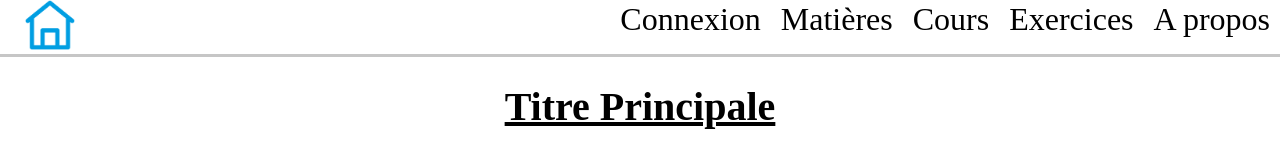
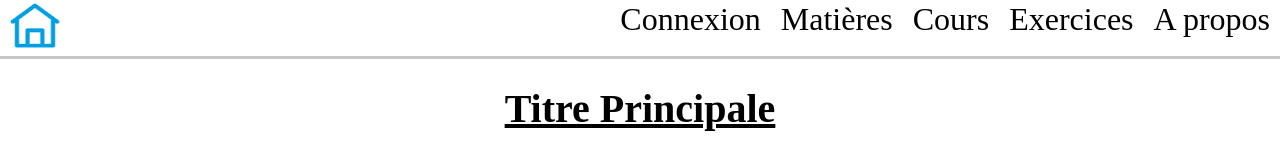
Before and after one commit to clement-gh/Cahier-vacance-Esirem, a React (Create React App) app in the folder front/: page / in a window 1280 px wide. Shown: the top 160 px of the page. Built offline with nearby package versions, Linux system fonts and the light colour scheme.

Commit message:
modif css icons

```diff
--- a/front/src/components/navbar.css
+++ b/front/src/components/navbar.css
@@ -8,11 +8,12 @@
 }
 .navbar_logo_emplacement {
     flex: 1;
-    padding-left: 25px;
+    padding-left: 10px;
 }
 .navbar_esirem_logo {
     margin: 3px 0 4px 0;
     max-height: 45px;
+
 }
 .navbar_list {
     padding: 0;
@@ -41,7 +42,7 @@
 
 
   .dropdown {
-   padding-right: 5px;
+   padding-right: 10px;
     position: relative;
     display: inline-block;
   }
--- a/front/src/components/navbar.tsx
+++ b/front/src/components/navbar.tsx
@@ -8,7 +8,7 @@ export class NavBar extends React.Component  {
             <div className="navbar">
                 <div className="navbar_logo_emplacement">
                     <a href="./">
-                        <img className="home" src="./images/home.png" alt="logo_home" width="50" height="50"/>
+                        <img className="navbar_esirem_logo" src="./images/home.png" alt="logo_esirem"width="50" height="50"/>
                     </a>
                 </div>
 
@@ -22,7 +22,7 @@ export class NavBar extends React.Component  {
                 <div className="dropdown">
 
 
-                    <img src="./images/menu.png" alt="menu" width="50" height="50"></img>
+                    <img src="./images/menu.png" alt="Cinque Terre" width="50" height="50"></img>
                         <div className="dropdown-content">
 
                             <a href="./connexion">Connexion</a>
```
